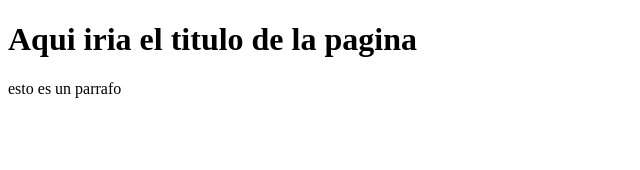
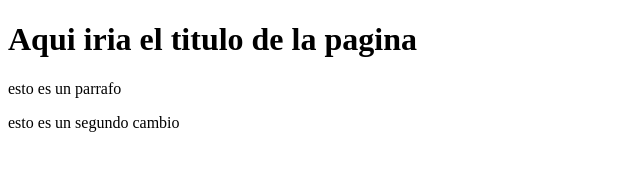
Before and after one commit to franciscotoled/Proyecto-web-empresa-C, a plain HTML site: page INDEX.html in a window 1280 px wide. Shown: the whole page, without its empty margins (0-640 px from the left). Drawn offline with Linux system fonts and the light colour scheme.

Commit message:
agregando un segundo cambio

```diff
--- a/INDEX.html
+++ b/INDEX.html
@@ -9,5 +9,6 @@
 <body>
     <h1>Aqui iria el titulo de la pagina</h1>
     <p>esto es un parrafo</p>
+    <p>esto es un segundo cambio</p>
 </body>
 </html>
```
